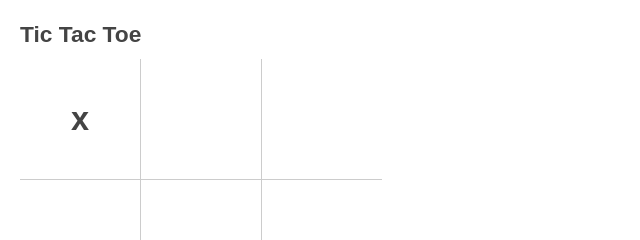
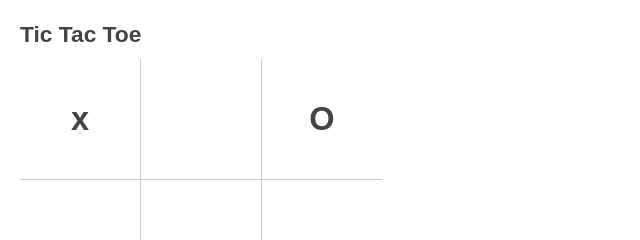
Before and after one commit to sgsgoutham98/S.H.I.E.L.D, a plain HTML site: page index.html in a window 1280 px wide. Shown: the top 240 px of the page, 0-640 px from the left. Drawn offline with Linux system fonts and the light colour scheme.

Commit message:
gouthams commit

```diff
--- a/index.html
+++ b/index.html
@@ -15,7 +15,7 @@
                 <td id="one" class="even">x</td>
 
                 <td id="two"></td>
-                <td id="three" class="even"></td>
+                <td id="three" class="even">O</td>
             </tr>
             <tr>
                 <td id="four"></td>
```
